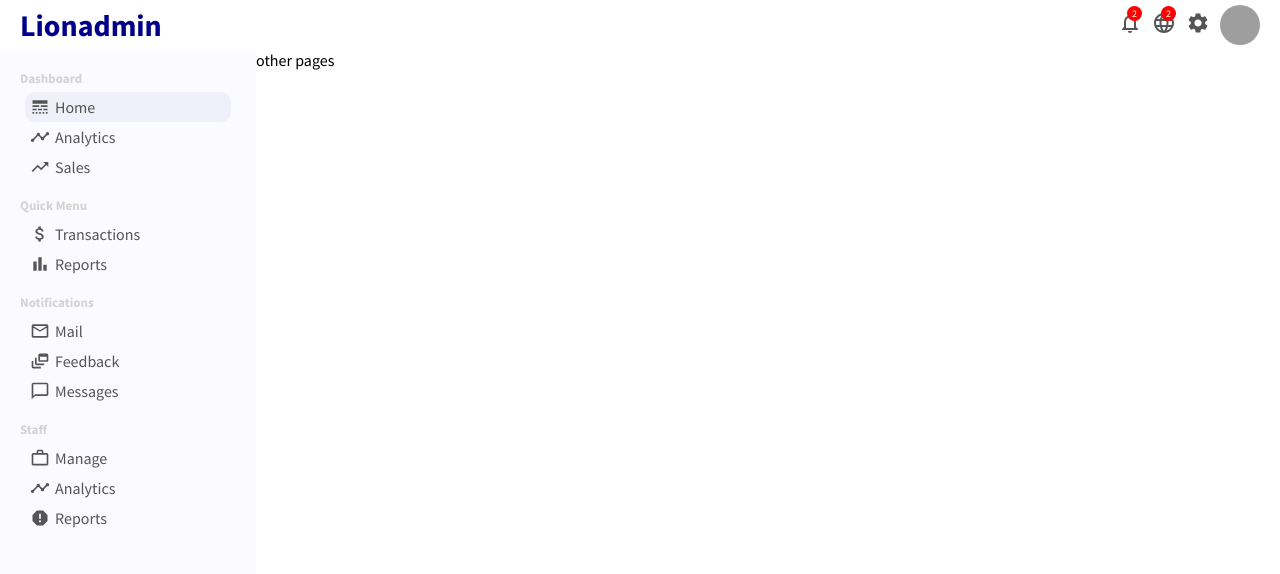
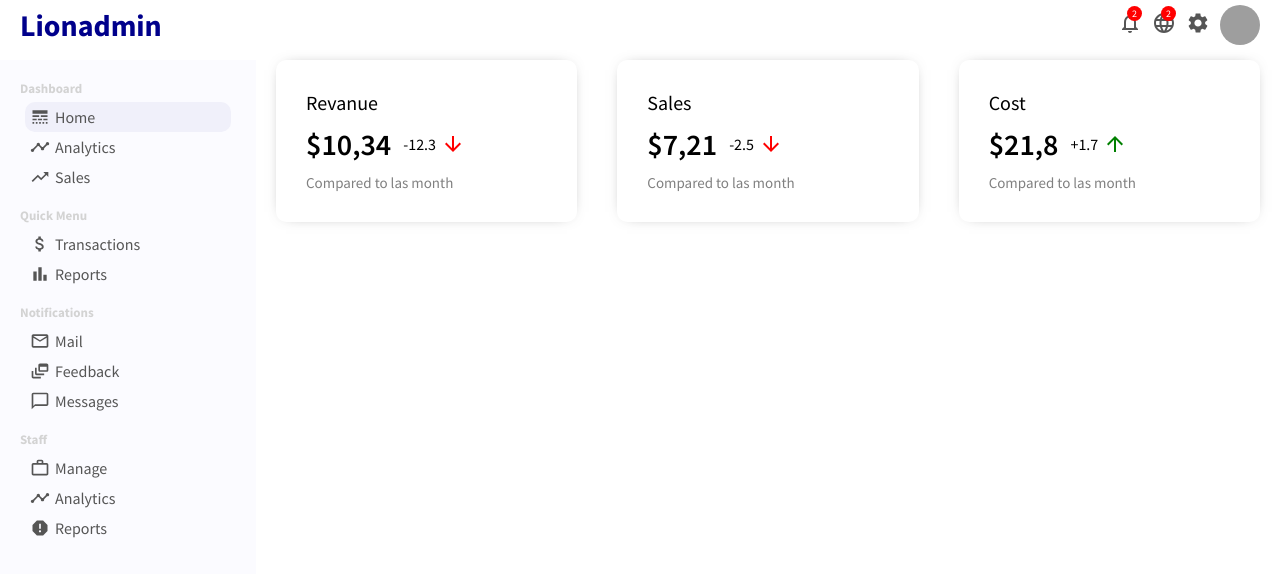
Before and after one commit to JesusLeonChavez/lionadmin, a React (Create React App) app: page / in a window 1280 px wide. Shown: the top 574 px of the page. Built offline with nearby package versions, Linux system fonts and the light colour scheme; grey boxes are pictures that could not be loaded.

Commit message:
add: add featuredinfor component and style

```diff
--- a/src/App.js
+++ b/src/App.js
@@ -1,6 +1,8 @@
 //Components
 import SideBard from "./components/sidebar/SideBard";
 import TopBar from "./components/topbar/TopBar";
+
+import Home from "./pages/home/Home";
 
 //styles
 import "./app.css";
@@ -11,9 +13,7 @@ function App() {
       <TopBar />
       <div className="container">
         <SideBard />
-        <div className="others">
-          other pages
-        </div>
+        <Home />
       </div>
     </div>
   );
--- a/src/app.css
+++ b/src/app.css
@@ -1,7 +1,4 @@
 .container{
     display: flex;
+    margin-top: 10px;
 }
-
-.others{
-    flex: 4;
-}
--- /dev/null
+++ b/src/components/featuredinfo/FeaturedInfo.jsx
@@ -0,0 +1,47 @@
+import React from 'react'
+
+//Styles
+import "./featuredinfo.css"
+
+//Libraries
+import { ArrowDownward, ArrowUpward } from "@mui/icons-material";
+
+export default function FeaturedInfo() {
+    return (
+        <div className='featured'>
+            <div className="featuredItem">
+                <span className="featuredTitle">Revanue</span>
+                <div className="featuredMoneyContainer">
+                    <span className="featuredMoney">$10,34</span>
+                    <span className="featuredMoneyRate">
+                        -12.3
+                        <ArrowDownward className="featuredIcon negative"/>
+                    </span>
+                </div>
+                <div className="featuredSub">Compared to las month</div>
+            </div>
+            <div className="featuredItem">
+                <span className="featuredTitle">Sales</span>
+                <div className="featuredMoneyContainer">
+                    <span className="featuredMoney">$7,21</span>
+                    <span className="featuredMoneyRate">
+                        -2.5
+                        <ArrowDownward className="featuredIcon negative"/>
+                    </span>
+                </div>
+                <div className="featuredSub">Compared to las month</div>
+            </div>
+            <div className="featuredItem">
+                <span className="featuredTitle">Cost</span>
+                <div className="featuredMoneyContainer">
+                    <span className="featuredMoney">$21,8</span>
+                    <span className="featuredMoneyRate">
+                        +1.7
+                        <ArrowUpward className="featuredIcon"/>
+                    </span>
+                </div>
+                <div className="featuredSub">Compared to las month</div>
+            </div>
+        </div>
+    )
+}
--- /dev/null
+++ b/src/components/featuredinfo/featuredinfo.css
@@ -0,0 +1,51 @@
+.featured{
+    width: 100%;
+    display: flex;
+    justify-content: space-between;
+}
+
+.featuredItem{
+    flex: 1;
+    margin: 0px 20px;
+    padding: 30px;
+    border-radius: 10px;
+    cursor: pointer;
+    -webkit-box-shadow: 0px 0px 15px -10px rgba(0, 0, 0, 0.75);
+  box-shadow: 0px 0px 15px -10px rgba(0, 0, 0, 0.75)
+}
+
+.featuredTitle{
+    font-size: 20px;
+}
+
+.featuredMoneyContainer{
+    margin: 10px 0px;
+    display: flex;
+    align-items: center;
+}
+
+.featuredMoney{
+    font-size: 30px;
+    font-weight: 600;
+}
+
+.featuredMoneyRate{
+    display: flex;
+    align-items: center;
+    margin-left: 12px;
+}
+
+.featuredIcon{
+    font-size: 14px;
+    margin-left: 5px;
+    color: green;
+}
+
+.featuredIcon.negative{
+    color: red;
+}
+
+.featuredSub{
+    font-size: 15px;
+    color: gray;
+}
--- a/src/components/topbar/TopBar.jsx
+++ b/src/components/topbar/TopBar.jsx
@@ -3,7 +3,7 @@ import React from 'react'
 //styles
 import "./topbar.css"
 
-//material ui
+//Libraries
 import {NotificationsNone, Language, Settings} from '@mui/icons-material';
 
 export default function TopBar() {
--- a/src/pages/home/Home.jsx
+++ b/src/pages/home/Home.jsx
@@ -1,9 +1,16 @@
 import React from 'react'
+
+//Components
+import FeaturedInfo from "../../components/featuredinfo/FeaturedInfo"
+
+
+//Styles
+import "./home.css"
 
 export default function Home() {
     return (
         <div className='home'>
-            Home
+            <FeaturedInfo />
         </div>
     )
 }
--- a/src/pages/home/home.css
+++ b/src/pages/home/home.css
@@ -0,0 +1,3 @@
+.home{
+    flex: 4;
+}
```
Also changed, not shown: 1 other file (tests, documents, lock files or other folders).
